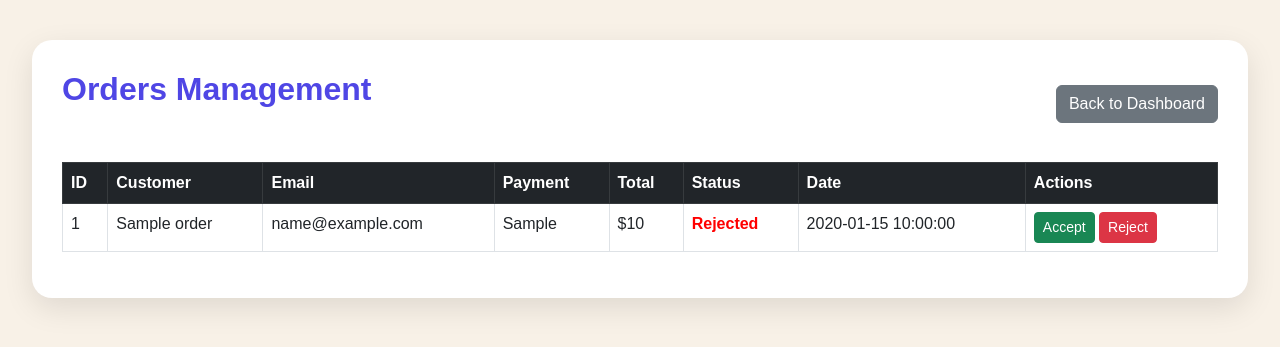
After one commit to tan3788/web-technology-project, a PHP site: page /SimpleStore/admin_orders.php in a window 1280 px wide. The commit adds this page. Shown: the top 347 px of the page. Run offline with PHP 8.4, Linux system fonts and the light colour scheme; tables that the repository leaves empty or names only in its code hold one stand-in row (values such as "Sample post").

Commit message:
Final SimpleStore ecommerce system with admin order management

```diff
--- a/admin_dashboard.php
+++ b/admin_dashboard.php
@@ -39,6 +39,12 @@ $result = mysqli_query($conn, $sql);
            Add Product
 
         </a>
+        <a href="admin_orders.php"
+   class="btn btn-primary ms-2">
+
+   View Orders
+
+</a>
 
     </div>
 
--- /dev/null
+++ b/admin_orders.php
@@ -0,0 +1,198 @@
+<?php
+
+require_once 'config.php';
+
+$sql = "SELECT * FROM orders ORDER BY id DESC";
+
+$result = mysqli_query($conn, $sql);
+
+?>
+
+<!DOCTYPE html>
+<html lang="en">
+
+<head>
+
+<meta charset="UTF-8">
+
+<meta name="viewport"
+      content="width=device-width, initial-scale=1.0">
+
+<title>Admin Orders - SimpleStore</title>
+
+<link rel="stylesheet"
+href="https://cdn.jsdelivr.net/npm/bootstrap@5.3.0/dist/css/bootstrap.min.css">
+
+<style>
+
+body{
+    background: #f8f1e7;
+    font-family: Arial, sans-serif;
+}
+
+.orders-container{
+
+    width: 95%;
+
+    margin: 40px auto;
+
+    background: white;
+
+    padding: 30px;
+
+    border-radius: 20px;
+
+    box-shadow: 0 10px 30px rgba(0,0,0,0.1);
+}
+
+.title{
+
+    color: #4f46e5;
+
+    margin-bottom: 30px;
+
+    font-weight: bold;
+}
+
+.status-pending{
+    color: orange;
+    font-weight: bold;
+}
+
+.status-accepted{
+    color: green;
+    font-weight: bold;
+}
+
+.status-rejected{
+    color: red;
+    font-weight: bold;
+}
+
+</style>
+
+</head>
+
+<body>
+
+<div class="orders-container">
+
+    <div class="d-flex justify-content-between align-items-center mb-4">
+
+        <h2 class="title">
+
+            Orders Management
+
+        </h2>
+
+        <a href="admin_dashboard.php"
+           class="btn btn-secondary">
+
+           Back to Dashboard
+
+        </a>
+
+    </div>
+
+    <table class="table table-bordered table-hover">
+
+        <thead class="table-dark">
+
+            <tr>
+
+                <th>ID</th>
+                <th>Customer</th>
+                <th>Email</th>
+                <th>Payment</th>
+                <th>Total</th>
+                <th>Status</th>
+                <th>Date</th>
+                <th>Actions</th>
+
+            </tr>
+
+        </thead>
+
+        <tbody>
+
+        <?php while($order = mysqli_fetch_assoc($result)){ ?>
+
+            <tr>
+
+                <td>
+                    <?php echo $order['id']; ?>
+                </td>
+
+                <td>
+                    <?php echo $order['customer_name']; ?>
+                </td>
+
+                <td>
+                    <?php echo $order['customer_email']; ?>
+                </td>
+
+                <td>
+                    <?php echo $order['payment_method']; ?>
+                </td>
+
+                <td>
+                    $<?php echo $order['total_amount']; ?>
+                </td>
+
+                <td>
+
+<?php
+
+$status = $order['order_status'];
+
+if($status == "Pending"){
+
+    echo "<span class='status-pending'>Pending</span>";
+
+} elseif($status == "Accepted"){
+
+    echo "<span class='status-accepted'>Accepted</span>";
+
+} else {
+
+    echo "<span class='status-rejected'>Rejected</span>";
+}
+
+?>
+
+                </td>
+
+                <td>
+                    <?php echo $order['created_at']; ?>
+                </td>
+
+                <td>
+
+                    <a href='update_order_status.php?id=<?php echo $order['id']; ?>&status=Accepted'
+                       class='btn btn-success btn-sm'>
+
+                       Accept
+
+                    </a>
+
+                    <a href='update_order_status.php?id=<?php echo $order['id']; ?>&status=Rejected'
+                       class='btn btn-danger btn-sm'>
+
+                       Reject
+
+                    </a>
+
+                </td>
+
+            </tr>
+
+        <?php } ?>
+
+        </tbody>
+
+    </table>
+
+</div>
+
+</body>
+</html>
```
Also changed, not shown: payment.php (+29 -0 lines), update_order_status.php (added, +46 -0 lines).
